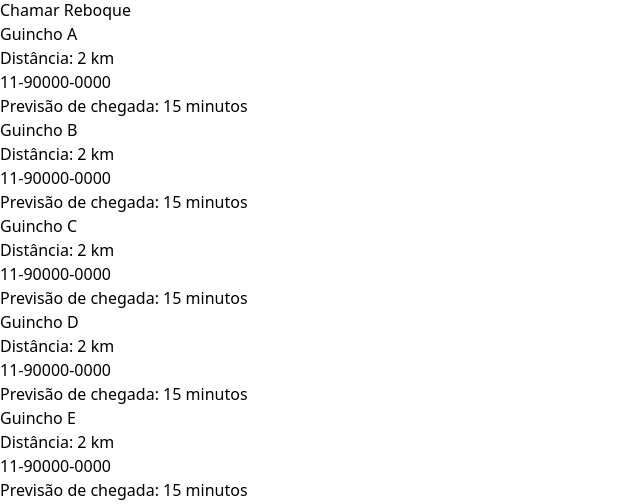
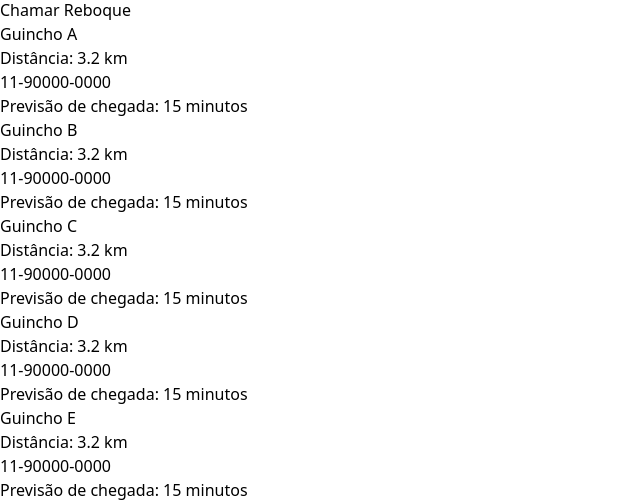
Before and after one commit to enzodam/ChallengeFront-React, a React (Vite) app: page /reboque in a window 1280 px wide. Shown: the part 341-845 px from the top of the page, without its empty margins (0-640 px from the left). Built offline with nearby package versions, Linux system fonts and the light colour scheme.

Commit message:
Modificando distância do reboque

```diff
--- a/src/pages/Reboque.tsx
+++ b/src/pages/Reboque.tsx
@@ -22,7 +22,7 @@ const Reboque: React.FC = () => {
                         <article key={item} className="bg-white text-black p-4 rounded-lg shadow-md">
                             <div className="flex flex-col">
                                 <p className="text-xl font-bold">Guincho {item}</p>
-                                <p>Distância: 2 km</p>
+                                <p>Distância: 3.2 km</p>
                                 <p>11-90000-0000</p>
                                 <p className="text-green-500">Previsão de chegada: 15 minutos</p>
                             </div>
```
